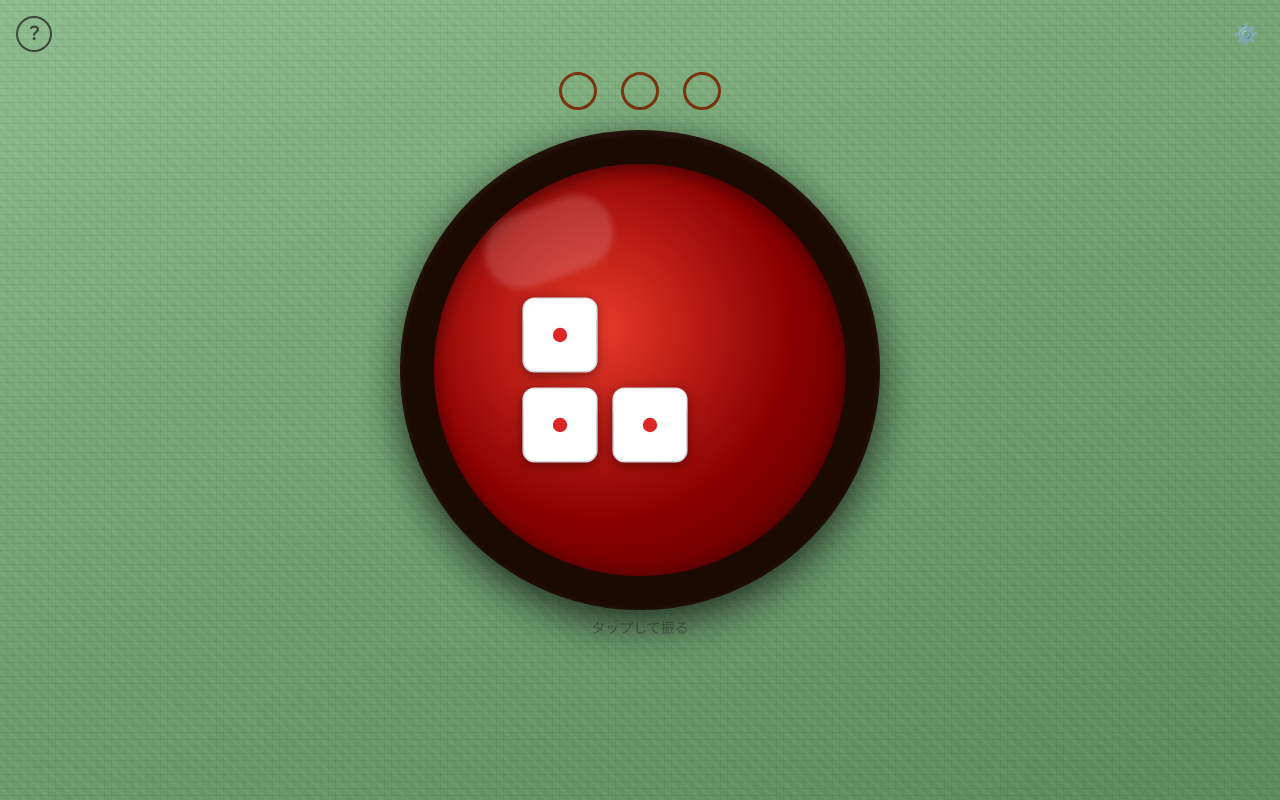
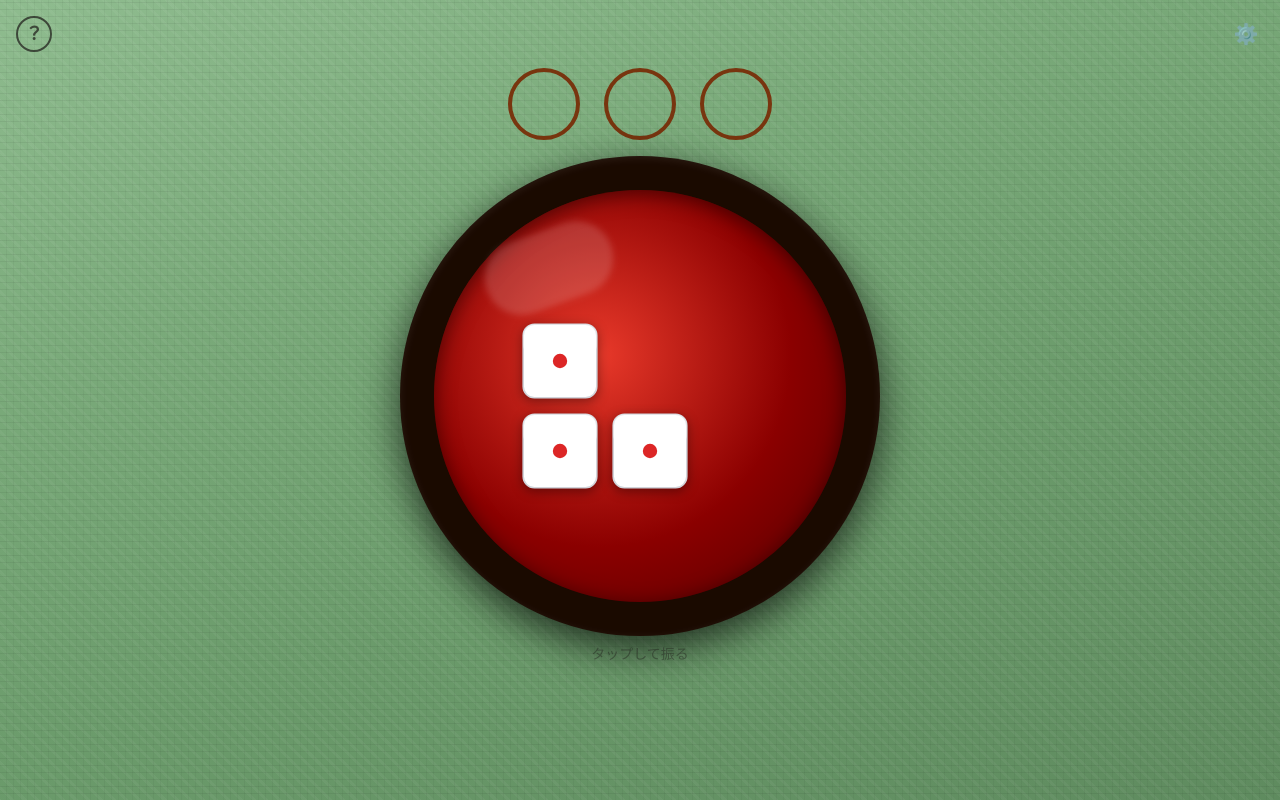
Before and after one commit to 82chi/chinchiro-app, a Next.js app: page / in a window 1280 px wide. Built offline with nearby package versions, Linux system fonts and the light colour scheme.

Commit message:
Update CountIndicator component

```diff
--- a/components/CountIndicator.tsx
+++ b/components/CountIndicator.tsx
@@ -14,14 +14,14 @@ export default function CountIndicator({
   inactiveColor,
 }: CountIndicatorProps) {
   return (
-    <div className="flex items-center justify-center gap-6 py-5">
+    <div className="flex items-center justify-center gap-6 py-4">
       {[0, 1, 2].map((i) => (
         <div
           key={i}
-          className="rounded-full border-[3px] transition-colors duration-300"
+          className="rounded-full border-4 transition-colors duration-300"
           style={{
-            width: '38px',
-            height: '38px',
+            width: '72px',
+            height: '72px',
             backgroundColor: i < rollCount ? activeColor : 'transparent',
             borderColor: i < rollCount ? activeColor : inactiveColor,
           }}
```
